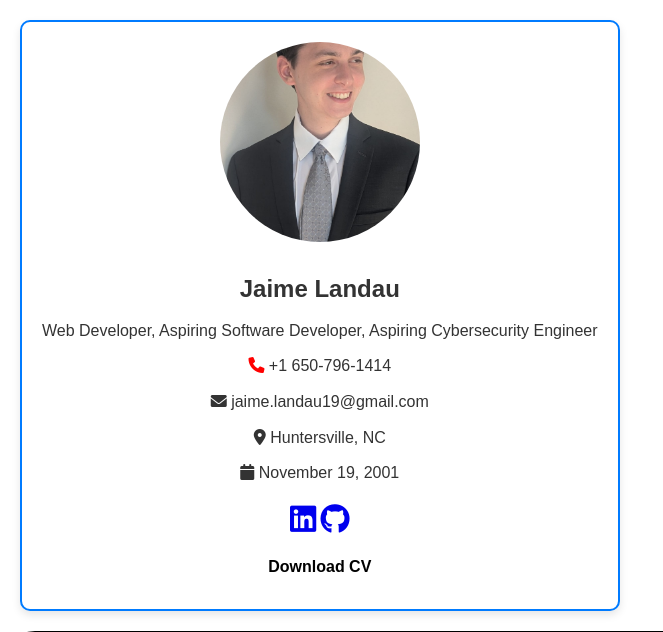
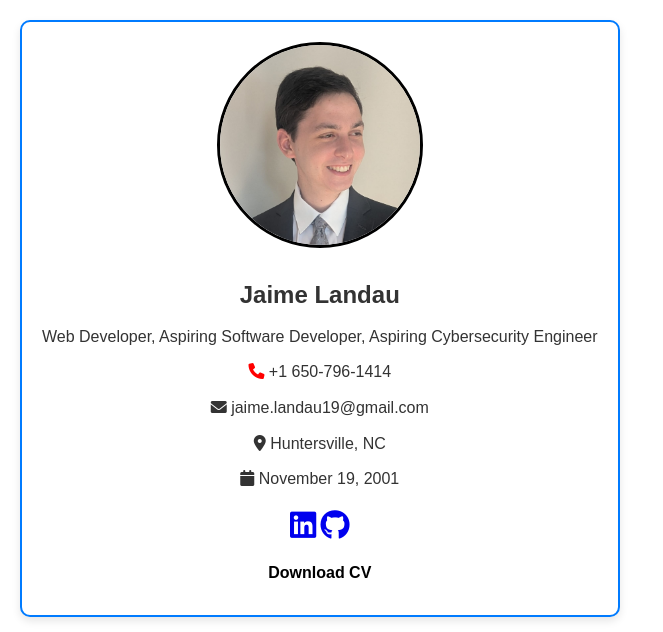
Before and after one commit to jaimeland/Portfolio, a PHP site: page /Home.html in a window 1280 px wide. Shown: the part 70-702 px from the top of the page, without its empty margins (0-663 px from the left). Run offline with PHP 8.4, Linux system fonts and the light colour scheme.

Commit message:
headshot

```diff
--- a/styles.css
+++ b/styles.css
@@ -202,6 +202,8 @@ a {
     height: 200px;
     border-radius: 50%;
     object-fit: cover;
+    object-position: top;
+    border: 3px solid black;
 }
 
 
```
